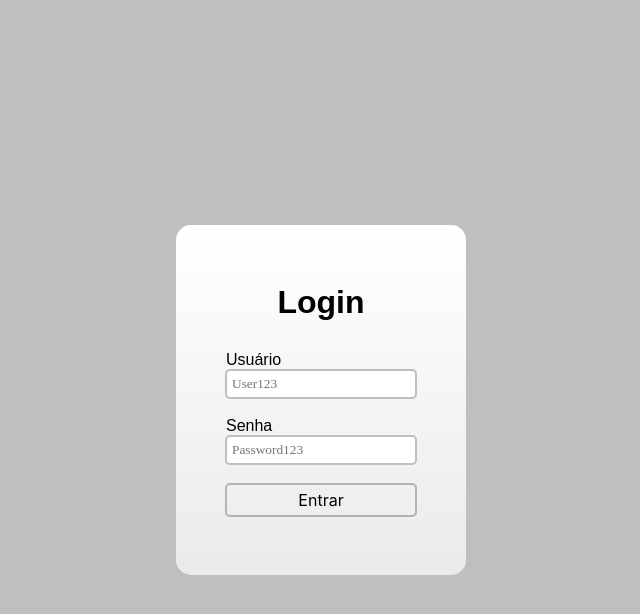
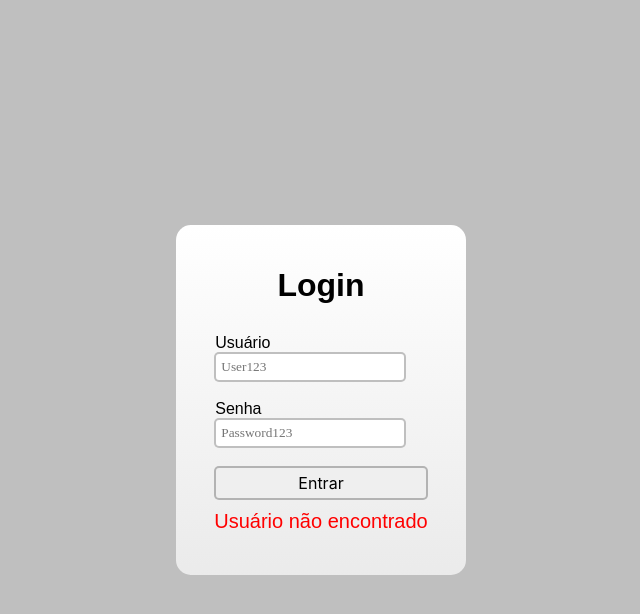
Before and after one commit to Arthur-Pandolfi/dashboard-app, a React (Vite) app in the folder frontend/: page / in a window 1280 px wide. Both pictures are taken after a click on the button "Entrar". Shown: the top 614 px of the page, without its empty margins (319-959 px from the left). Built offline with nearby package versions, Linux system fonts and the light colour scheme; no server answers.

Commit message:
Funcionabilidade de fazer request sobre a senha e o usuário/login com o que foi digitado nso campos adicionada

```diff
--- a/frontend/index.css
+++ b/frontend/index.css
@@ -1,6 +1,9 @@
 /* Variáveis */
 :root {
     --shade: hsl(0deg 0% 0% / 25%);
+    --red-error: hsl(0, 100%, 50%);
+    --white-1000: hsl(0deg 0% 100%);
+    --white-950: hsl(0deg 0% 92%);
 }
 
 /* Reset */
@@ -44,7 +47,7 @@
     gap: 10px;
     height: 350px;
     width: 290px;
-    background-image: linear-gradient(to bottom, hsl(0deg 0% 100%), hsl(0deg 0% 92%));
+    background-image: linear-gradient(to bottom, var(--white-1000), var(--white-950));
     border-radius: 15px;
 }
 
@@ -86,3 +89,15 @@
 .login__submit-button:hover {
     cursor: pointer;
 }
+
+.hidden {
+  opacity: 0;
+  font-size: 1px;
+}
+
+.login__error {
+  opacity: 1;
+  font-size: 20px;
+  padding-top: 10px;
+  color: var(--red-error);
+}
--- a/frontend/src/pages/Login.jsx
+++ b/frontend/src/pages/Login.jsx
@@ -1,19 +1,24 @@
 import React from "react";
 import { useNavigate } from "react-router-dom";
+import { useState, useRef } from "react";
 import axios from "axios";
 
 const Login = () => {
   const navigate = useNavigate();
+  const [isDisabled, setIsDisabled] = useState(false);
+  const userInput = useRef(null);
+  const passwordInput = useRef(null);
   async function submitLogin() {
     try {
-      const response = await axios.post("http://localhost:5000/api/login/", {user: "Test", password: "1234"})
+      const response = await axios.post("http://localhost:5000/api/login/", {user: userInput.current.value, password: passwordInput.current.value});
 
       if (response.data.message === "Login successful") {
         navigate("/home")
       }
 
       } catch (error) {
-        console.log(error)
+        setIsDisabled(true)
+        console.log("Usuario não encontrado")
     }
 
   }
@@ -24,12 +29,13 @@ const Login = () => {
           <h1 className="login__tittle">Login</h1>
           <div className="login__fiels">
             <label className="login__user-label" htmlFor="email">Usuário</label>
-            <input className="login__user-input" type="email" placeholder="User123"/>
+            <input className="login__user-input" ref={userInput} type="email" placeholder="User123"/>
             <br />
             <label className="login__password-label" htmlFor="password">Senha</label>
-            <input className="login__password-input" type="password" placeholder="Password123"/>
+            <input className="login__password-input" ref={passwordInput} type="password" placeholder="Password123"/>
             <br/>
             <button className="login__submit-button" type="button" onClick={submitLogin}>Entrar</button>
+            <p className={isDisabled ? "login__error" : "hidden"}>Usuário não encontrado</p>
           </div>
         </div>
       </div>
```
